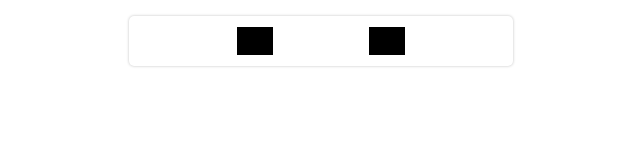
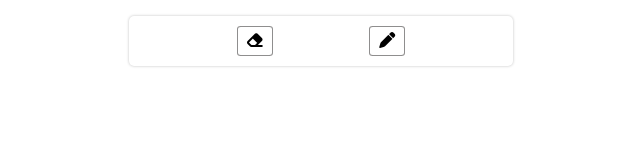
Before and after one commit to rohanjulka19/QuickDoodle, a website: page index.html in a window 1280 px wide. Shown: the whole page, without its empty margins (255-895 px from the left). Drawn offline with Linux system fonts and the light colour scheme.

Commit message:
fixed toolbar design

```diff
--- a/index.html
+++ b/index.html
@@ -4,13 +4,18 @@
     <meta charset="UTF-8">
     <meta name="viewport" content="width=device-width, initial-scale=1.0">
     <title>MultiDraw</title>
+    <link rel="stylesheet" href="https://cdnjs.cloudflare.com/ajax/libs/font-awesome/6.5.1/css/all.min.css" integrity="sha512-DTOQO9RWCH3ppGqcWaEA1BIZOC6xxalwEsw9c2QQeAIftl+Vegovlnee1c9QX4TctnWMn13TZye+giMm8e2LwA==" crossorigin="anonymous" referrerpolicy="no-referrer" />
     <link rel="stylesheet" href="style.css">
 </head>
 <body>
     <canvas id="canvas"></canvas>
     <div id="toolbar" class="toolbar">
-        <a  id="eraser" class="tool"></a>
-        <a id="pen" class="tool"></a>
+        <a id="eraser" class="tool">
+            <i class="fa-solid fa-eraser"></i>
+        </a>
+        <a id="pen" class="tool">
+            <i class="fa-solid fa-pen"></i>
+        </a>
     </div>
 </body>
 <script src="index.js"></script>
--- a/index.js
+++ b/index.js
@@ -77,4 +77,5 @@ if (!penElement) {
 }
 penElement.addEventListener('click', (e) => {
     drawWindow.color = "black";
+    drawWindow.ctx.lineWidth = 1;
 });
--- a/index.ts
+++ b/index.ts
@@ -97,4 +97,5 @@ if (! penElement) {
 
 penElement.addEventListener('click', (e) => {
     drawWindow.color = "black"
+    drawWindow.ctx.lineWidth = 1
 })
--- a/style.css
+++ b/style.css
@@ -25,11 +25,19 @@ canvas {
     min-width: 30%;
     display: flex;
     justify-content: space-evenly;
+    align-items: center;
     padding: 0.7rem;
 }
 
 .toolbar .tool {
-    background-color: black;
     cursor: pointer;
-    width: 10%;
+    min-width: 10%;
+    border-radius: 10%;
+    border: 1px solid rgba(32, 30, 30, 0.5);
+    padding: 5px;
+    text-align: center;
 }
+
+.toolbar .tool:hover {
+    border: 2px solid rgba(32, 30, 30, 0.8);
+}
```
